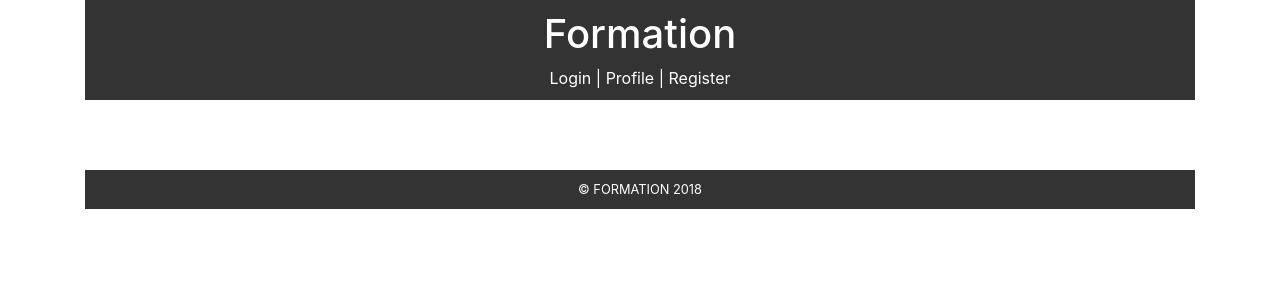
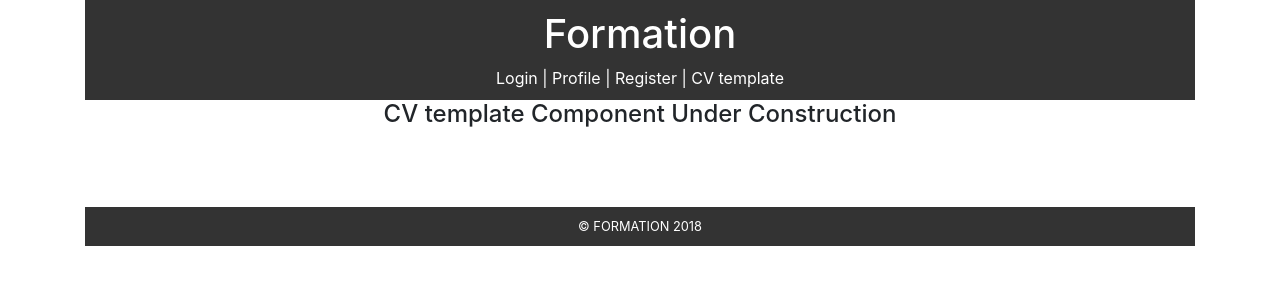
Before and after one commit to Diasks/u10-business-idea-formation, a React (Create React App) app in the folder client/: page /cvtemplate in a window 1280 px wide. Shown: the top 300 px of the page. Built offline with nearby package versions, Linux system fonts and the light colour scheme.

Commit message:
Create CV template component

```diff
--- a/client/src/App.js
+++ b/client/src/App.js
@@ -3,6 +3,7 @@ import React, { Component } from 'react';
 			import { BrowserRouter as Router, Route } from 'react-router-dom';
 			import Header from './components/layout/Header';
 			import Profile from './components/pages/Profile';
+			import Cvtemplate from './components/pages/Cvtemplate';
 			import Login from './components/pages/Login';
 			import Register from './components/pages/Register';
 			import Footer from './components/layout/Footer'
@@ -21,6 +22,7 @@ import React, { Component } from 'react';
 			<Header />
 			<Route  path="/login" component={Login}/>
 			<Route exact path ="/profile" component= {Profile} />
+			<Route exact path ="/cvtemplate" component= {Cvtemplate} />
 			<Route exact path ="/register" component= {Register} />
 			<div id="content">
 
--- a/client/src/components/layout/Header.js
+++ b/client/src/components/layout/Header.js
@@ -5,7 +5,7 @@ import React from 'react';
 			return (
 			<header style={headerStyle}>
 			<h1>Formation</h1>
-			<Link style={linkStyle}to="/login">Login</Link> | <Link style={linkStyle} to="/profile">Profile</Link> | <Link style={linkStyle} to="/register">Register</Link>
+			<Link style={linkStyle}to="/login">Login</Link> | <Link style={linkStyle} to="/profile">Profile</Link> | <Link style={linkStyle} to="/register">Register</Link> | <Link style={linkStyle} to="/cvtemplate">CV template</Link>
 			</header>
 			)
 			}
--- /dev/null
+++ b/client/src/components/pages/Cvtemplate.jsx
@@ -0,0 +1,14 @@
+import React, { Component } from 'react';
+
+class Cvtemplate extends Component {
+    state = {  }
+    render() {
+        return (
+        <div>
+            <h4>CV template Component Under Construction</h4>
+        </div>
+         );
+    }
+}
+
+export default Cvtemplate;
```
